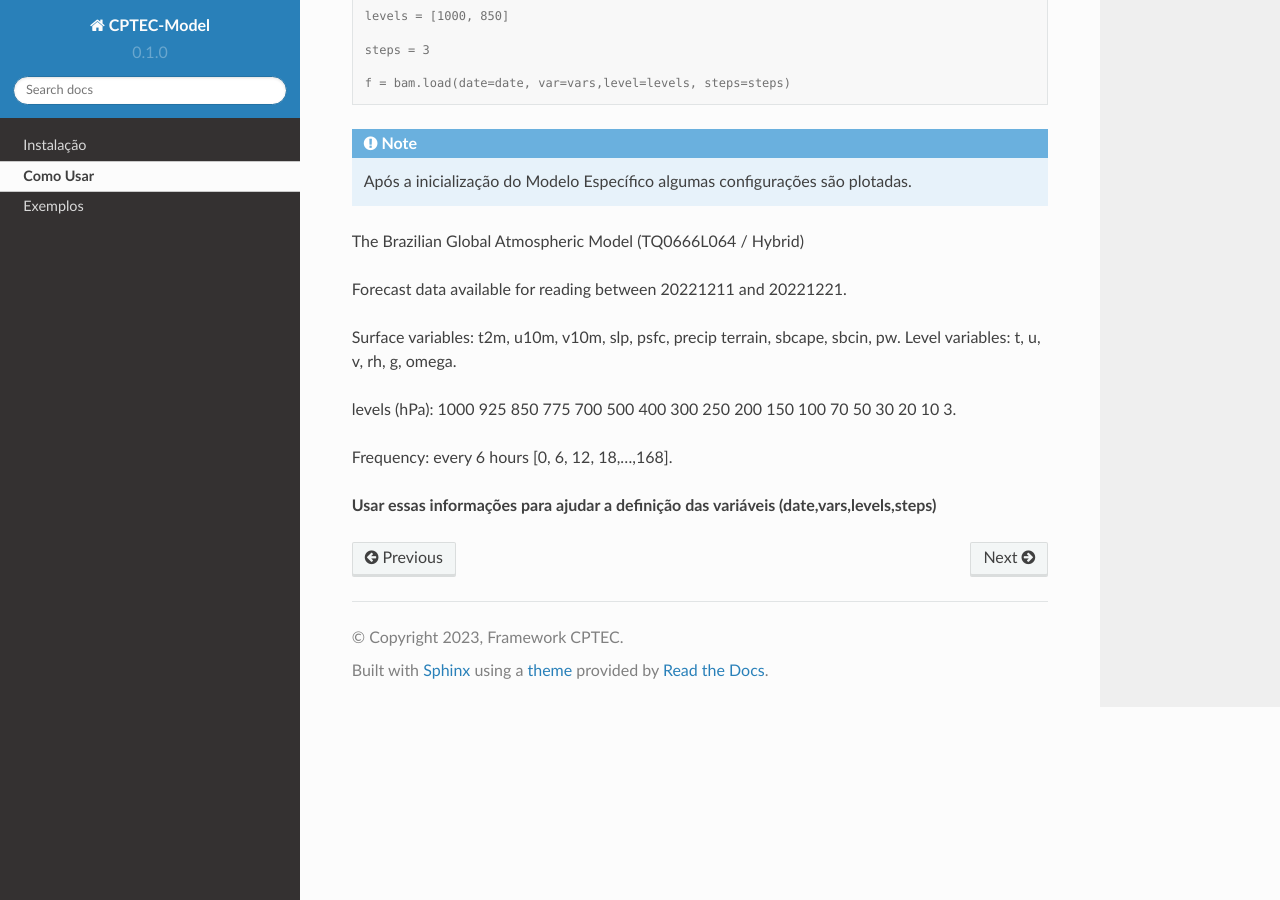
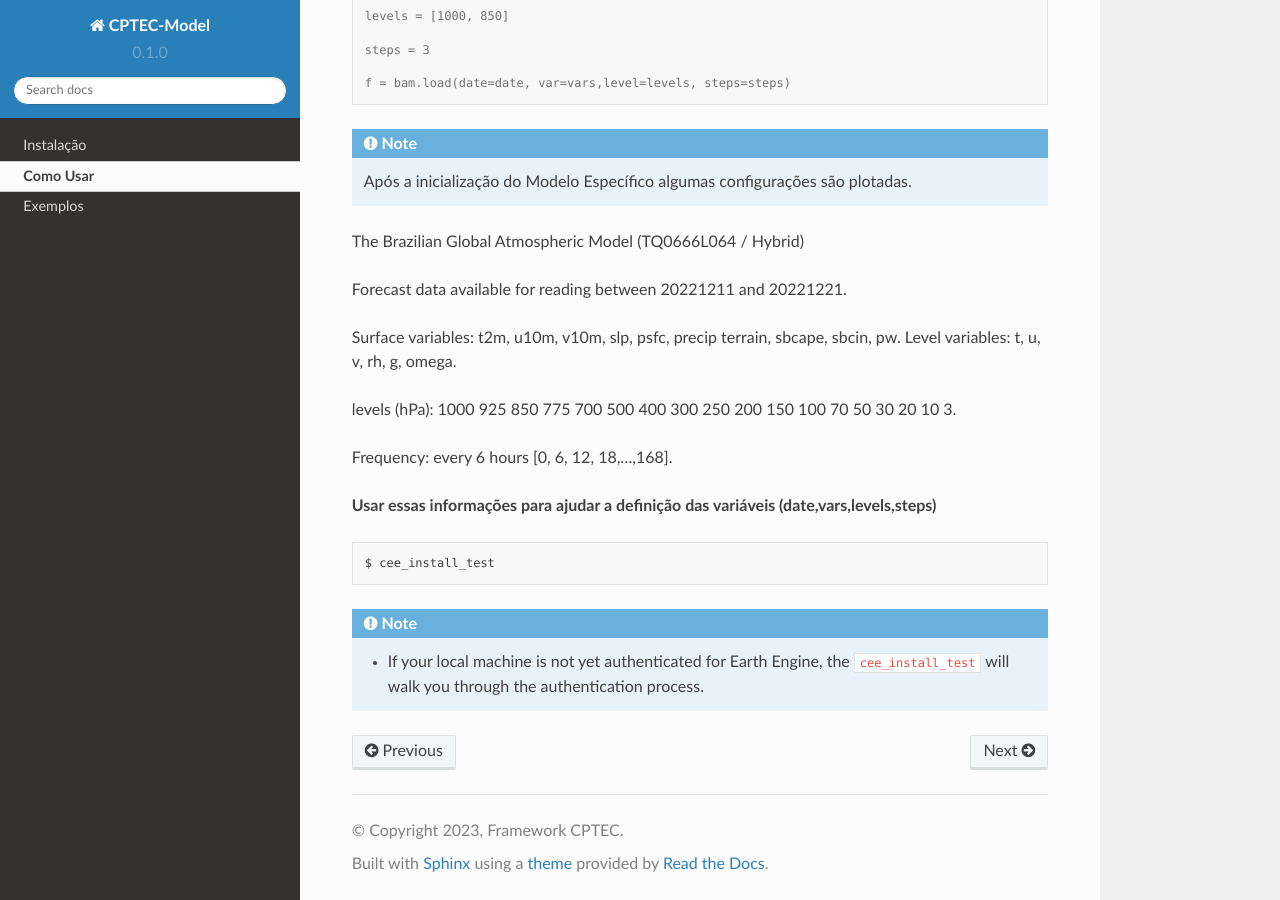
Before and after one commit to framework-CPTEC/tutorial-cptec-model, a Sphinx documentation site: the page built from docs/source/api.rst, in a window 1280 px wide and 900 px high, scrolled down 587 px. Built offline with Sphinx 7.4.7 and the Read the Docs theme 2.0.0, drawn with Linux system fonts in a browser that asks for light colours.

Commit message:
Update api.rst

```diff
--- a/docs/source/api.rst
+++ b/docs/source/api.rst
@@ -47,3 +47,13 @@ levels (hPa): 1000 925 850 775 700 500 400 300 250 200 150 100 70 50 30 20 10 3.
 Frequency: every 6 hours [0, 6, 12, 18,...,168].
 
 **Usar essas informações para ajudar a definição das variáveis (date,vars,levels,steps)**
+
+
+.. code-block:: bash
+
+    $ cee_install_test
+
+.. note::
+
+    - If your local machine is not yet authenticated for Earth Engine, the
+      :code:`cee_install_test` will walk you through the authentication process.
```
